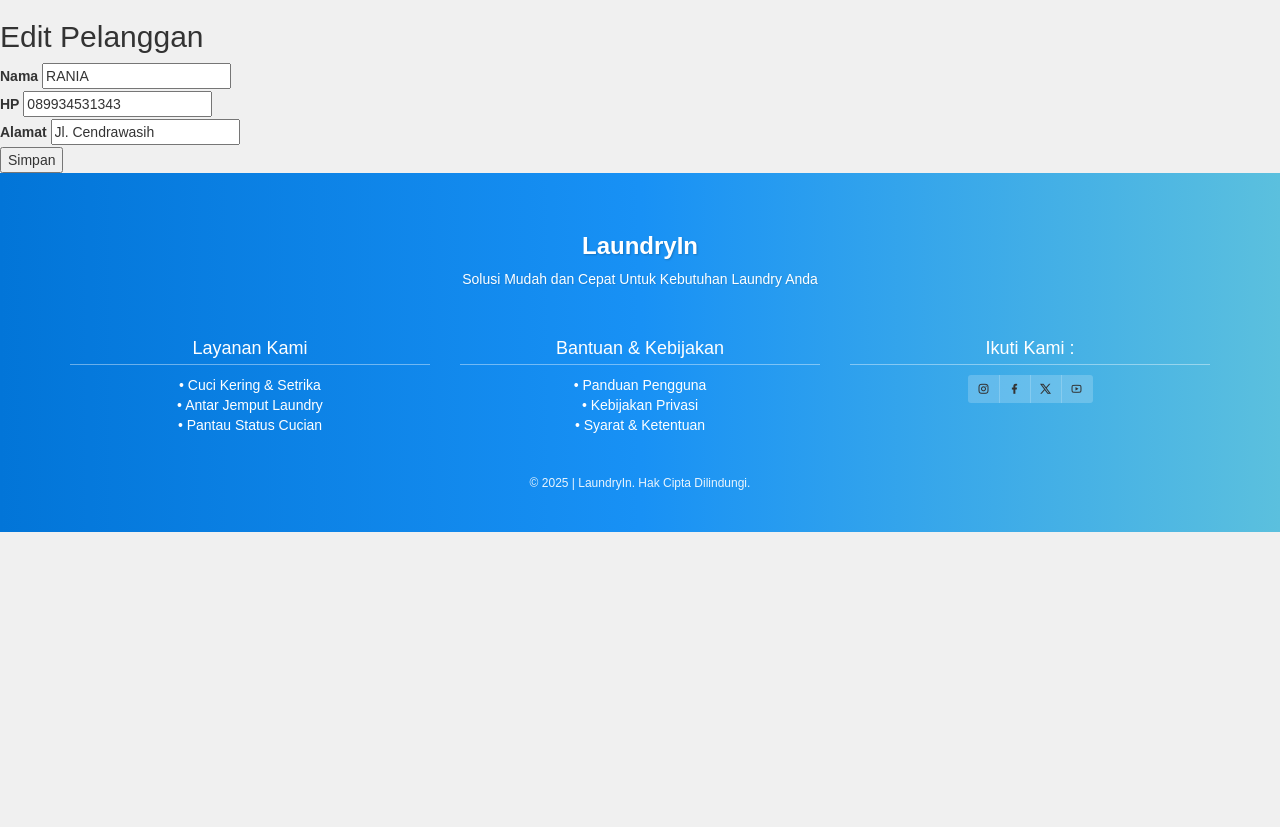
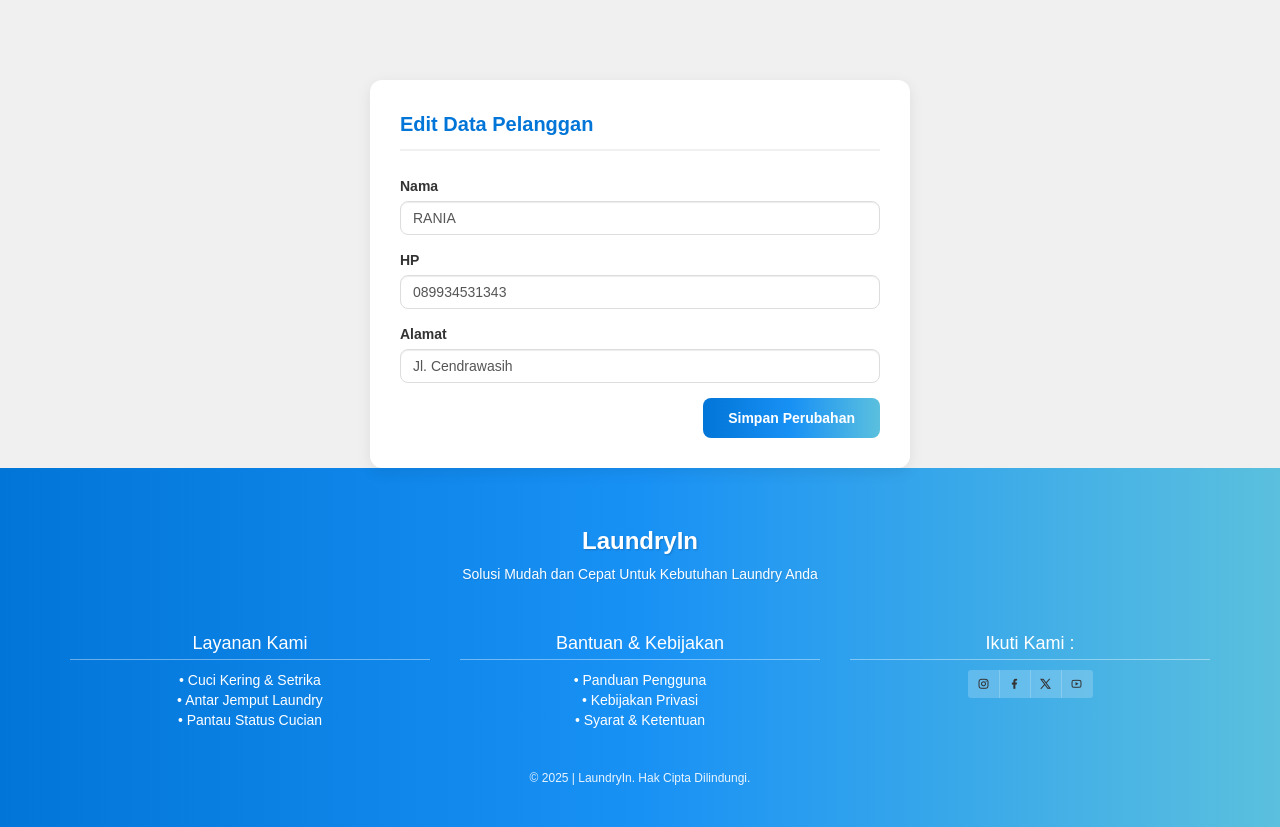
Before and after one commit to kaniarsazr/laundryin, a PHP site: page /admin/pelanggan_edit.php?id=8 in a window 1280 px wide. Shown: the part 50-877 px from the top of the page. Before the commit the page ends 582 px from the top, so only its background shows below. Run offline with PHP 8.4, Linux system fonts and the light colour scheme; a user stored in the database is signed in; data comes from the database, SQL or seed files in the repository; some libraries are stand-ins or nearby versions.

Commit message:
Update pelanggan_edit.php

```diff
--- a/admin/pelanggan_edit.php
+++ b/admin/pelanggan_edit.php
@@ -1,8 +1,54 @@
 <?php include 'header.php'; ?>
 
-<div class="flex justify-center mt-16">
-    <div class="w-full max-w-xl bg-white rounded-lg shadow-md p-6">
-        <h2 class="text-xl font-semibold text-gray-800 mb-6">Edit Pelanggan</h2>
+<style>
+    .custom-card {
+        background: #ffffff;
+        border-radius: 12px;
+        box-shadow: 0 4px 15px rgba(0,0,0,0.08);
+        padding: 30px;
+        margin-top: 60px;
+    }
+
+    .custom-card .card-title {
+        font-weight: 600;
+        font-size: 20px;
+        color: #0275d8;
+        border-bottom: 2px solid #f0f0f0;
+        padding-bottom: 10px;
+        margin-bottom: 25px;
+    }
+
+    .form-control {
+        border-radius: 8px;
+        border: 1px solid #ddd;
+        transition: 0.3s ease;
+    }
+
+    .form-control:focus {
+        border-color: #5bc0de;
+        box-shadow: 0 0 0 2px rgba(91,192,222,0.2);
+    }
+
+    .btn-primary {
+        background: linear-gradient(to right, #0275d8, #1891f5, #5bc0de);
+        border: none;
+        border-radius: 8px;
+        font-weight: 600;
+        padding: 10px 25px;
+        transition: 0.3s ease;
+    }
+
+    .btn-primary:hover {
+        background: linear-gradient(to right, #1891f5, #0275d8);
+    }
+</style>
+
+<div class="container">
+    <div class="col-md-6 col-md-offset-3">
+        <div class="custom-card">
+            <div class="card-title">
+                <i class="fa fa-user-edit"></i> Edit Data Pelanggan
+            </div>
 
             <?php
                 include '../koneksi.php';
@@ -10,37 +56,36 @@
                 $data = mysqli_query($koneksi, "SELECT * FROM pelanggan WHERE pelanggan_id = '$id'");
                 while($d = mysqli_fetch_array($data)) {
             ?>
-        <form method="post" action="pelanggan_update.php" class="space-y-4">
+            <form method="post" action="pelanggan_update.php">
                 <input type="hidden" name="id" value="<?php echo $d['pelanggan_id']; ?>">
 
-            <div>
-                <label class="block text-gray-700 font-medium mb-1">Nama</label>
-                <input type="text" name="nama" placeholder="Masukkan Nama .."
-                    value="<?php echo $d['pelanggan_nama']; ?>"
-                    class="w-full px-4 py-2 border border-gray-300 rounded-md focus:outline-none focus:ring-2 focus:ring-blue-500" required>
+                <div class="form-group">
+                    <label>Nama</label>
+                    <input type="text" class="form-control" name="nama" placeholder="Masukkan Nama .."
+                           value="<?php echo $d['pelanggan_nama']; ?>" required>
                 </div>
 
-            <div>
-                <label class="block text-gray-700 font-medium mb-1">HP</label>
-                <input type="number" name="hp" placeholder="Masukkan No. HP .."
-                    value="<?php echo $d['pelanggan_hp']; ?>"
-                    class="w-full px-4 py-2 border border-gray-300 rounded-md focus:outline-none focus:ring-2 focus:ring-blue-500" required>
+                <div class="form-group">
+                    <label>HP</label>
+                    <input type="number" class="form-control" name="hp" placeholder="Masukkan No.HP .."
+                           value="<?php echo $d['pelanggan_hp']; ?>" required>
                 </div>
 
-            <div>
-                <label class="block text-gray-700 font-medium mb-1">Alamat</label>
-                <input type="text" name="alamat" placeholder="Masukkan Alamat .."
-                    value="<?php echo $d['pelanggan_alamat']; ?>"
-                    class="w-full px-4 py-2 border border-gray-300 rounded-md focus:outline-none focus:ring-2 focus:ring-blue-500" required>
+                <div class="form-group">
+                    <label>Alamat</label>
+                    <input type="text" class="form-control" name="alamat" placeholder="Masukkan Alamat .."
+                           value="<?php echo $d['pelanggan_alamat']; ?>" required>
                 </div>
 
-            <div class="pt-4">
-                <input type="submit" value="Simpan"
-                    class="bg-blue-600 text-white px-6 py-2 rounded-md hover:bg-blue-700 cursor-pointer">
+                <div class="text-right">
+                    <button type="submit" class="btn btn-primary">
+                        <i class="fa fa-save"></i> Simpan Perubahan
+                    </button>
                 </div>
             </form>
             <?php } ?>
         </div>
     </div>
+</div>
 
 <?php include 'footer.php'; ?>
```
Lines whose indentation alone changed are shown as unchanged.
